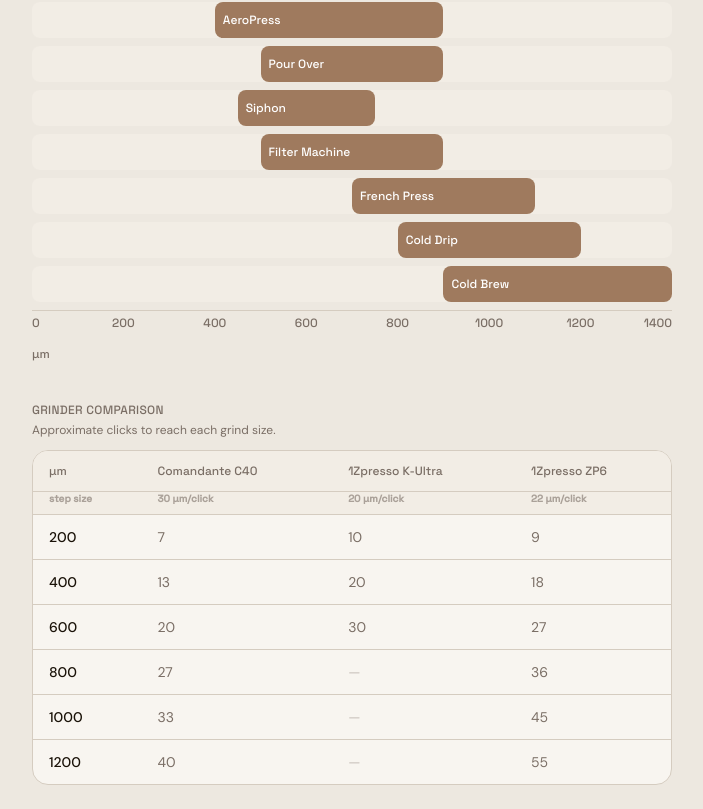
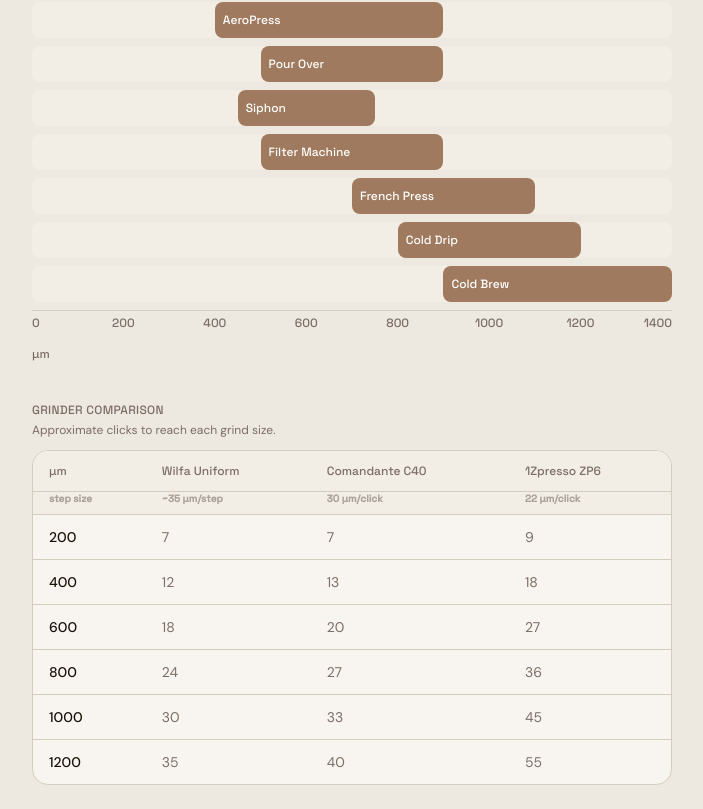
Before and after one commit to kty212/coffeenotes, a Next.js app: page /grind in a window 1280 px wide. Shown: the part 391-1200 px from the top of the page, without its empty margins (288-991 px from the left). Built offline with nearby package versions, Linux system fonts and the light colour scheme.

Commit message:
Swap K-Ultra for Wilfa Uniform in grinder comparison table

```diff
--- a/app/grind/page.tsx
+++ b/app/grind/page.tsx
@@ -32,9 +32,9 @@
 }
 
 // Comparison table rows (µm → settings per grinder)
-// K-Ultra: 20 µm/click, max ~760 µm
+// Wilfa Uniform: 35 µm/step, scale starts at 1 (step 1 = 0 µm)
+// Comandante C40: 30 µm/click
 // ZP6: 22 µm/click
-// Comandante C40: 30 µm/click
 const tableRows = [
   { microns: 200  },
   { microns: 400  },
@@ -44,8 +44,8 @@
   { microns: 1200 },
 ].map((r) => ({
   microns: r.microns,
+  wilfa: Math.round(r.microns / WILFA_STEP_MICRONS) + 1,
   comandante: Math.round(r.microns / 30),
-  kultra: r.microns <= 760 ? Math.round(r.microns / 20) : null,
   zp6: Math.round(r.microns / 22),
 }));
 
@@ -130,14 +130,14 @@
             <thead>
               <tr className="border-b border-border bg-warm-white">
                 <th className="text-left px-4 py-3 font-label font-medium text-text-secondary text-xs">µm</th>
+                <th className="text-left px-4 py-3 font-label font-medium text-text-secondary text-xs">Wilfa Uniform</th>
                 <th className="text-left px-4 py-3 font-label font-medium text-text-secondary text-xs">Comandante C40</th>
-                <th className="text-left px-4 py-3 font-label font-medium text-text-secondary text-xs">1Zpresso K-Ultra</th>
                 <th className="text-left px-4 py-3 font-label font-medium text-text-secondary text-xs">1Zpresso ZP6</th>
               </tr>
               <tr className="border-b border-border bg-warm-white">
                 <th className="px-4 pb-2 font-label text-[10px] text-text-secondary/60 text-left">step size</th>
+                <th className="px-4 pb-2 font-label text-[10px] text-text-secondary/60 text-left">~35 µm/step</th>
                 <th className="px-4 pb-2 font-label text-[10px] text-text-secondary/60 text-left">30 µm/click</th>
-                <th className="px-4 pb-2 font-label text-[10px] text-text-secondary/60 text-left">20 µm/click</th>
                 <th className="px-4 pb-2 font-label text-[10px] text-text-secondary/60 text-left">22 µm/click</th>
               </tr>
             </thead>
@@ -145,10 +145,8 @@
               {tableRows.map((row, i) => (
                 <tr key={row.microns} className={i < tableRows.length - 1 ? "border-b border-border" : ""}>
                   <td className="px-4 py-3 font-medium text-text-primary">{row.microns}</td>
+                  <td className="px-4 py-3 text-text-secondary">{row.wilfa}</td>
                   <td className="px-4 py-3 text-text-secondary">{row.comandante}</td>
-                  <td className="px-4 py-3 text-text-secondary">
-                    {row.kultra !== null ? row.kultra : <span className="text-text-secondary/40">—</span>}
-                  </td>
                   <td className="px-4 py-3 text-text-secondary">{row.zp6}</td>
                 </tr>
               ))}
```
